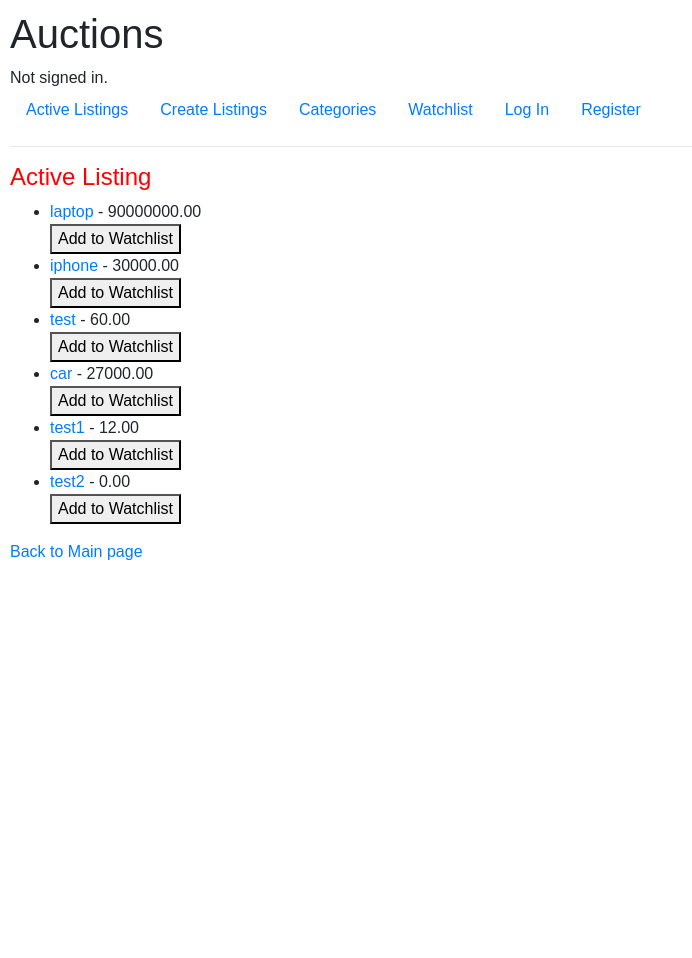
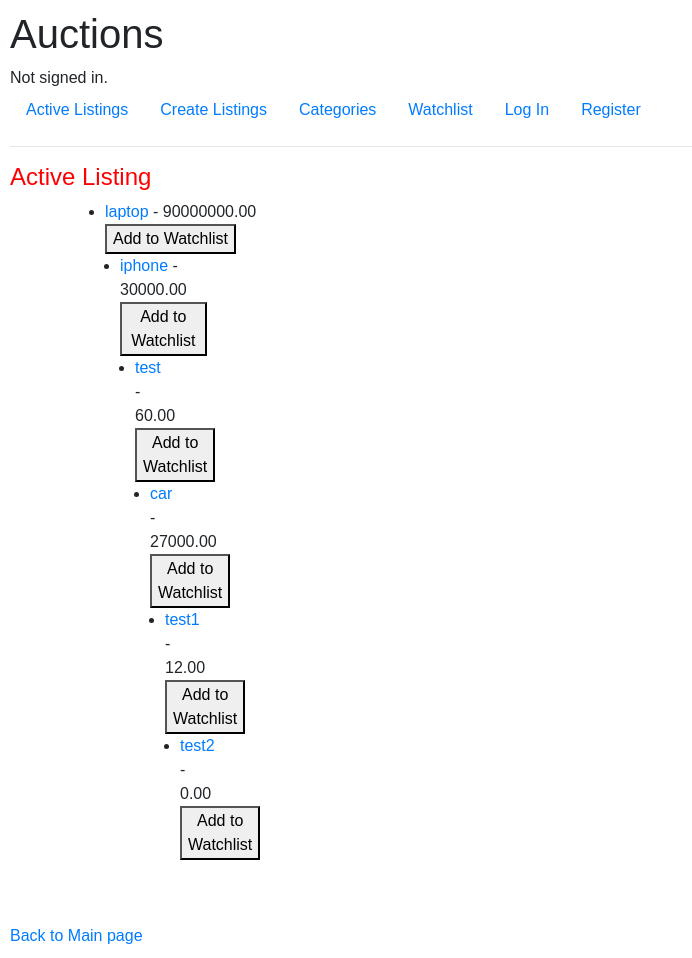
Before and after one commit to Suguru1114/CS50-commerce, a Django app: page /active_listing/ in a window 1280 px wide. Shown: the whole page, without its empty margins (0-692 px from the left). Before the commit the page ends 560 px from the top, so only its background shows below. Run offline with Django 3.2, Linux system fonts and the light colour scheme; data comes from the database, SQL or seed files in the repository; both versions use the stored data as it was after the commit; some libraries are stand-ins or nearby versions.

Commit message:
adding style

```diff
--- a/auctions/templates/auctions/active_listing.html
+++ b/auctions/templates/auctions/active_listing.html
@@ -3,7 +3,12 @@
 {% block body %}
     <h2 class="active-listing-heading">Active Listing</h2>
     <ul>
-        {% for listing in listings %}
+    <div class="container">
+        <div class="row">
+            {% for listing in listings %}
+                <div class="col-md-4 mb-4">
+
+
 
             <li>
                 <a href="{% url 'listing_detail' listing.id %}">{{ listing.title }}</a> - {{listing.current_highest_bid}}
@@ -19,8 +24,13 @@
             <!-- display title - price in active_listing page -->
         {% empty %}
             <li>No Listings available.</li>
-        {% endfor %}
+
+
+                </div>
+            {% endfor %}
+        </div>
     </ul>
+    </div>
 
     <a href="{% url 'active_listing' %}">Back to Main page</a>
 {% endblock %}
```
Also changed, not shown: db.sqlite3.
